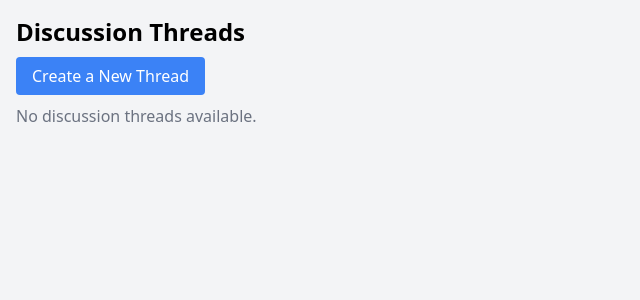
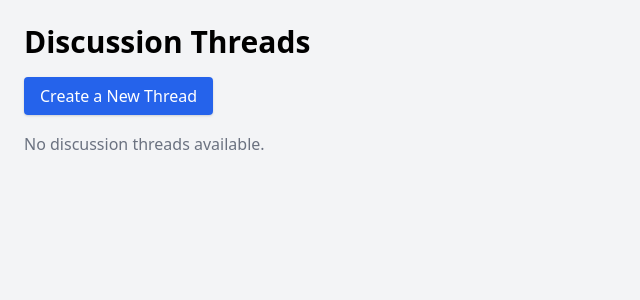
Before and after one commit to F03-PBP/SoundNest, a Django app: template Discussions/templates/view_threads.html in a window 1280 px wide. Shown: the top 300 px of the page, without its empty margins (0-640 px from the left). Run offline with Django 5.2, Linux system fonts and the light colour scheme; the template is opened without the code that fills it, so the values that code supplies are empty; parts of the project's set-up code (start-up, migrations or seed data) failed here and were passed over.

Commit message:
Ngebenerin

```diff
--- a/Discussions/templates/view_threads.html
+++ b/Discussions/templates/view_threads.html
@@ -7,12 +7,12 @@
     <link href="https://cdn.jsdelivr.net/npm/tailwindcss@2.2.19/dist/tailwind.min.css" rel="stylesheet">
 </head>
 <body class="bg-gray-100">
-    <div class="container mx-auto p-4">
-        <h1 class="text-2xl font-bold mb-4">Discussion Threads</h1>
-        <a href="{% url 'create_thread' %}" class="bg-blue-500 text-white px-4 py-2 rounded">Create a New Thread</a>
-        <ul class="mt-4">
+    <div class="container mx-auto p-6">
+        <h1 class="text-3xl font-bold mb-6">Discussion Threads</h1>
+        <a href="{% url 'create_thread' %}" class="bg-blue-600 text-white px-4 py-2 rounded shadow hover:bg-blue-700 transition">Create a New Thread</a>
+        <ul class="mt-6 space-y-4">
             {% for thread in threads %}
-                <li class="bg-white shadow-md rounded p-4 mb-4">
+                <li class="bg-white shadow-lg rounded-lg p-4">
                     <h2 class="text-xl font-semibold">{{ thread.title }}</h2>
                     <p class="text-gray-700">{{ thread.content }}</p>
                     <p class="text-gray-500 text-sm">Created at: {{ thread.created_at }}</p>
--- a/SoundNest/settings.py
+++ b/SoundNest/settings.py
@@ -40,6 +40,9 @@ INSTALLED_APPS = [
     'django.contrib.messages',
     'django.contrib.staticfiles',
     'products',
+    'Discussions',
+    'authentication',
+    'reviews'
 ]
 
 MIDDLEWARE = [
```
Also changed, not shown: Discussions/templates/add_comment.html (+4 -4 lines), Discussions/templates/create_thread.html (+4 -4 lines).
